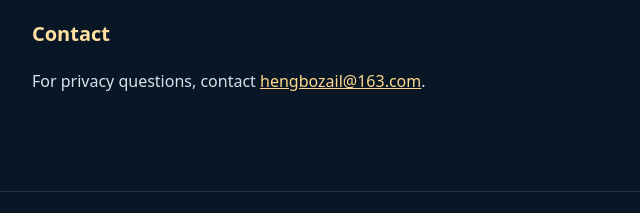
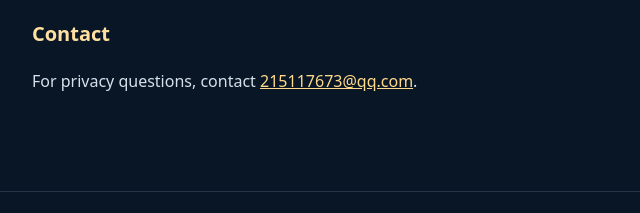
Before and after one commit to sethsethasetha-ctrl/Firefly-Relay, a plain HTML site: page privacy.html in a window 1280 px wide. Shown: the part 1318-1531 px from the top of the page, 198-838 px from the left. Drawn offline with Linux system fonts and the light colour scheme.

Commit message:
Update privacy.html

```diff
--- a/privacy.html
+++ b/privacy.html
@@ -47,7 +47,7 @@
     <p>If the game's data practices change, this page will be updated with a new effective date before those changes are reflected in the app.</p>
 
     <h2>Contact</h2>
-    <p>For privacy questions, contact <a href="mailto:hengbozail@163.com">hengbozail@163.com</a>.</p>
+    <p>For privacy questions, contact <a href="mailto:215117673@qq.com">215117673@qq.com</a>.</p>
   </main>
   <footer><div class="wrap">© 2026 Wang Cong. All rights reserved.</div></footer>
 </body>
```
